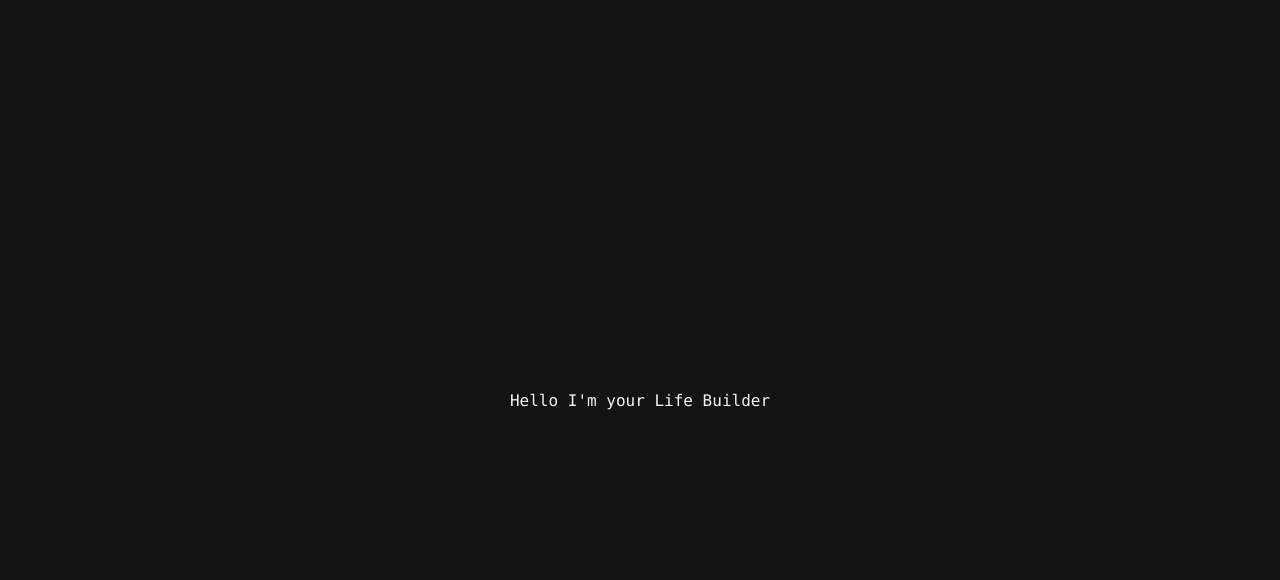
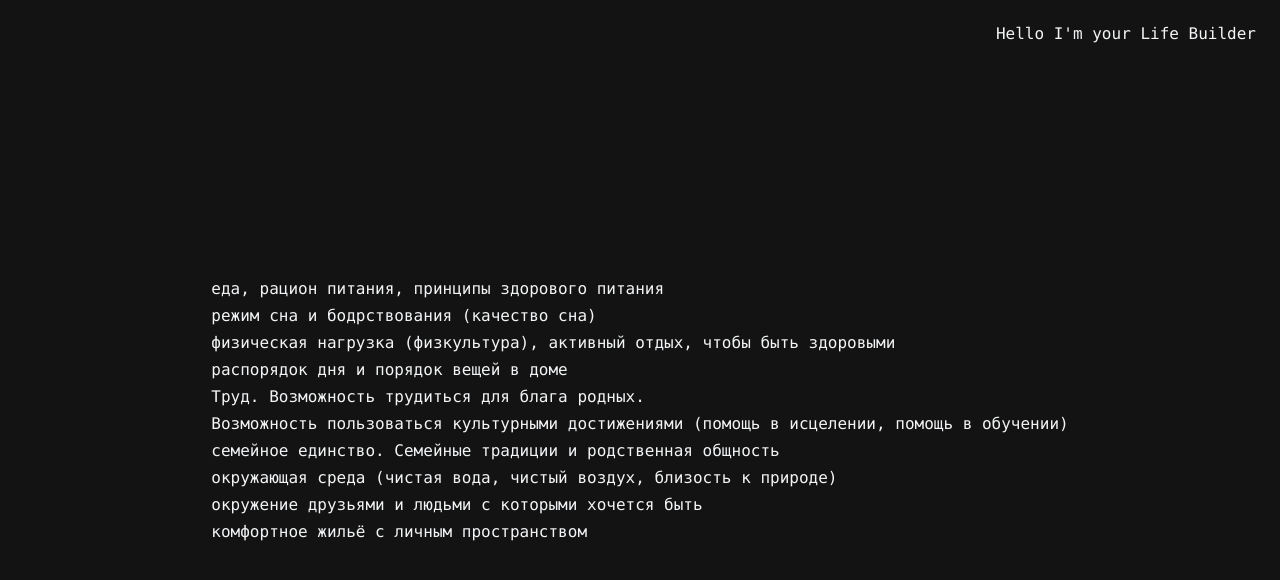
Before and after one commit to dandgerson/life-struggler, a React (Create React App) app: page / in a window 1280 px wide. Shown: the top 580 px of the page. Built offline with nearby package versions, Linux system fonts and the light colour scheme.

Commit message:
add factors

```diff
--- a/src/App/App.module.scss
+++ b/src/App/App.module.scss
@@ -1,7 +1,27 @@
 .root {
   display: flex;
+  flex-direction: column;
   height: 100vh;
 
+  padding: 24px;
+}
+
+.header {
+  text-align: right;
+}
+
+.main {
+  width: 100%;
+  display: flex;
+  flex-direction: column;
+  flex: 1;
+
+  align-items: center;
   justify-content: center;
-  align-items: center;
 }
+
+.factors {
+  display: flex;
+  flex-direction: column;
+  gap: 8px;
+}
--- /dev/null
+++ b/src/App/constants.js
@@ -0,0 +1,16 @@
+const constants = {
+  factors: [
+    'еда, рацион питания, принципы здорового питания',
+    'режим сна и бодрствования (качество сна)',
+    'физическая нагрузка (физкультура), активный отдых, чтобы быть здоровыми',
+    'распорядок дня и порядок вещей в доме',
+    'Труд. Возможность трудиться для блага родных.',
+    'Возможность пользоваться культурными достижениями (помощь в исцелении, помощь в обучении)',
+    'семейное единство. Семейные традиции и родственная общность',
+    'окружающая среда (чистая вода, чистый воздух, близость к природе)',
+    'окружение друзьями и людьми с которыми хочется быть',
+    'комфортное жильё с личным пространством',
+  ]
+}
+
+export default constants
--- a/src/App/index.jsx
+++ b/src/App/index.jsx
@@ -1,6 +1,7 @@
 import { useEffect } from 'react';
 
 import s from './App.module.scss';
+import c from './constants.js'
 
 const App = () => {
   useEffect(() => {
@@ -9,7 +10,19 @@ const App = () => {
 
   return (
     <div className={s.root}>
-      Hello I'm your Life Builder
+      <div className={s.header}>
+        Hello I'm your Life Builder
+      </div>
+
+      <div className={s.main}>
+        <div className={s.factors}>
+          {c.factors.map(factor => (
+            <div className={s.factor}>
+              {factor}
+            </div>
+          ))}
+        </div>
+      </div>
     </div>
   );
 }
```
Also changed, not shown: 1 other file (tests, documents, lock files or other folders).
